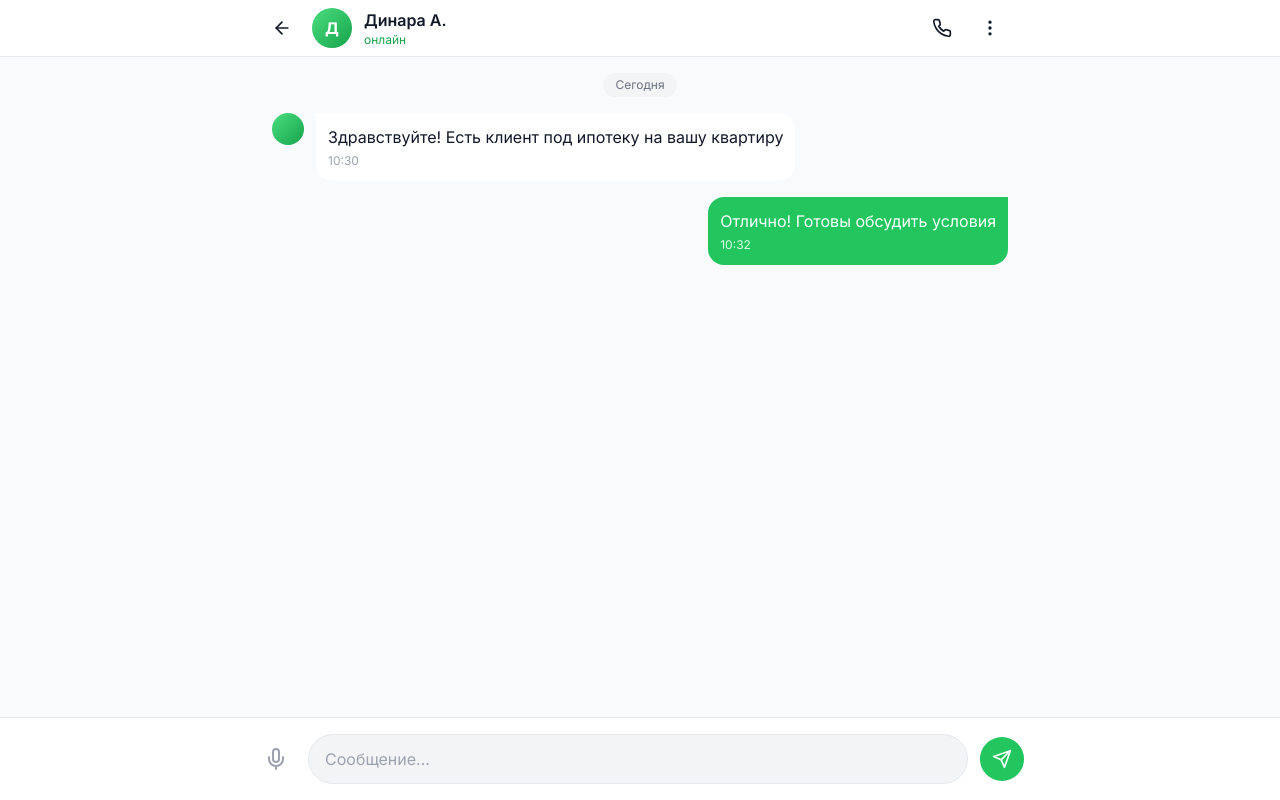
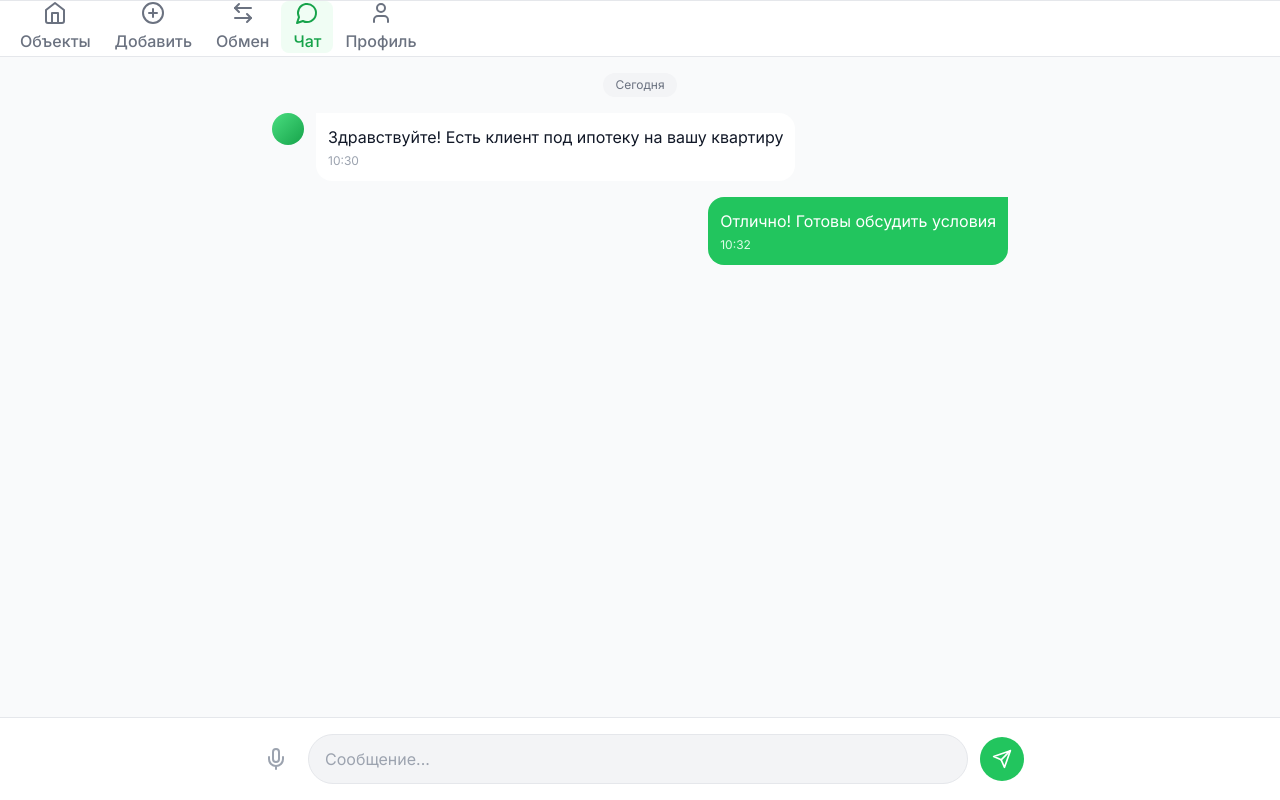
Before and after one commit to adzon812-ops/flapy-2.0, a Next.js app: page /chat in a window 1280 px wide. Built offline with nearby package versions, Linux system fonts and the light colour scheme.

Commit message:
Update BottomNav.tsx

```diff
--- a/components/BottomNav.tsx
+++ b/components/BottomNav.tsx
@@ -3,7 +3,6 @@
 import Link from 'next/link'
 import { usePathname } from 'next/navigation'
 import { Home, PlusCircle, ArrowLeftRight, MessageCircle, User } from 'lucide-react'
-import { useState, useEffect } from 'react'
 
 const navItems = [
   { href: '/', icon: Home, label: 'Объекты' },
@@ -15,31 +14,20 @@ const navItems = [
 
 export function BottomNav() {
   const pathname = usePathname()
-  const [isMobile, setIsMobile] = useState(false)
-
-  useEffect(() => {
-    const checkMobile = () => setIsMobile(window.innerWidth < 1024)
-    checkMobile()
-    window.addEventListener('resize', checkMobile)
-    return () => window.removeEventListener('resize', checkMobile)
-  }, [])
-
-  if (!isMobile) return null
 
   return (
-    <nav className="fixed bottom-0 left-0 right-0 z-50 bg-white dark:bg-gray-800 border-t border-gray-200 dark:border-gray-700">
-      <div className="max-w-lg mx-auto px-2">
-        <div className="flex items-center justify-around py-2">
+    <nav className="fixed bottom-0 left-0 right-0 z-50 bg-white dark:bg-gray-900 border-t border-gray-200 dark:border-gray-700 lg:hidden">
+      <div className="flex items-center justify-around py-2 px-2">
         {navItems.map((item) => {
           const isActive = pathname === item.href
           return (
             <Link
               key={item.href}
               href={item.href}
-                className={`flex flex-col items-center gap-0.5 py-2 px-3 rounded-xl transition-colors ${
+              className={`flex flex-col items-center gap-1 py-2 px-3 min-w-[60px] rounded-lg transition-colors ${
                 isActive
-                    ? 'text-green-600 dark:text-green-400'
-                    : 'text-gray-400 dark:text-gray-500 hover:text-gray-600'
+                  ? 'text-green-600 dark:text-green-400 bg-green-50 dark:bg-green-900/20'
+                  : 'text-gray-500 dark:text-gray-400 hover:text-gray-700 dark:hover:text-gray-300'
               }`}
             >
               <item.icon className={`w-6 h-6 ${isActive ? 'stroke-[2.5px]' : 'stroke-2'}`} />
@@ -48,7 +36,6 @@ export function BottomNav() {
           )
         })}
       </div>
-      </div>
     </nav>
   )
 }
```
Lines whose indentation alone changed are shown as unchanged.
